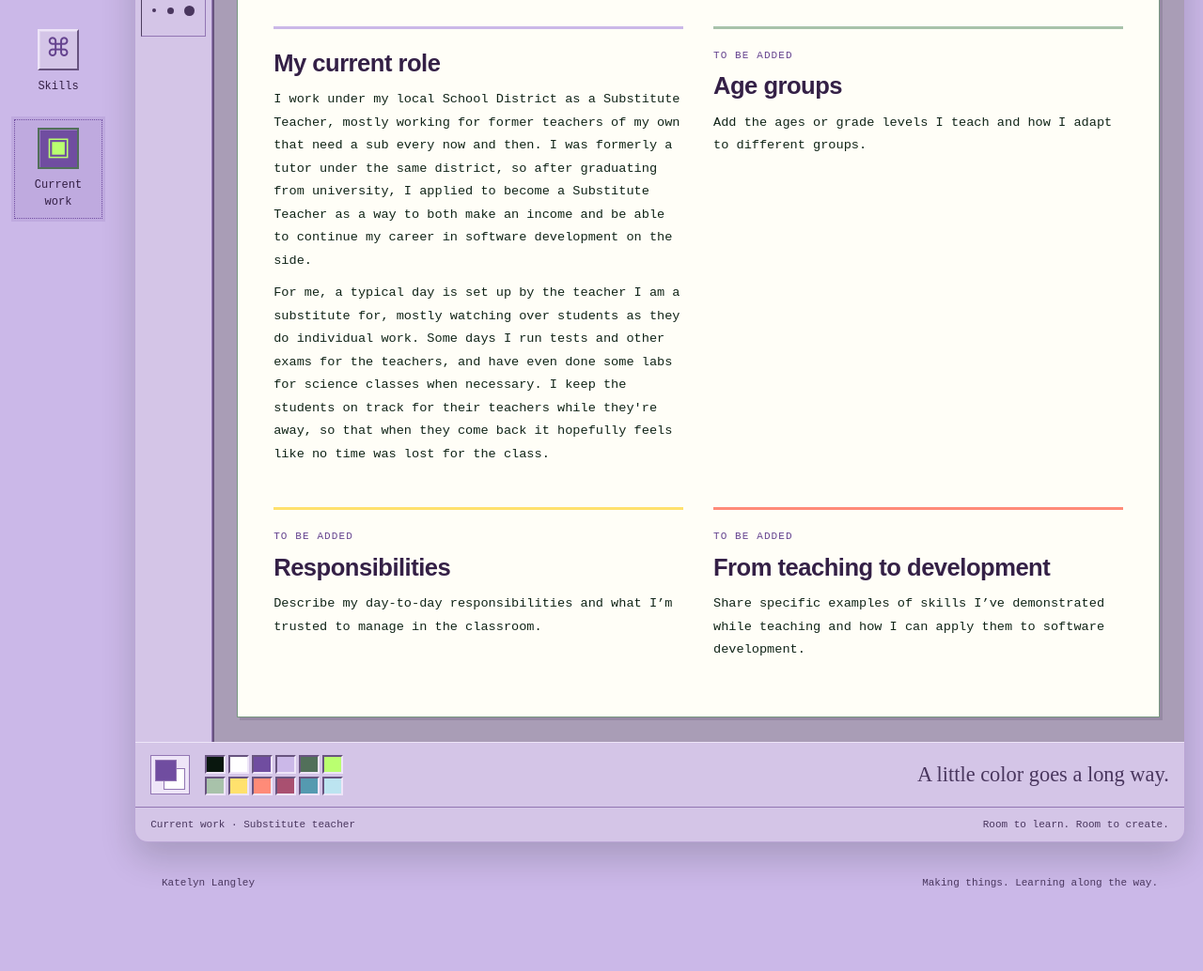
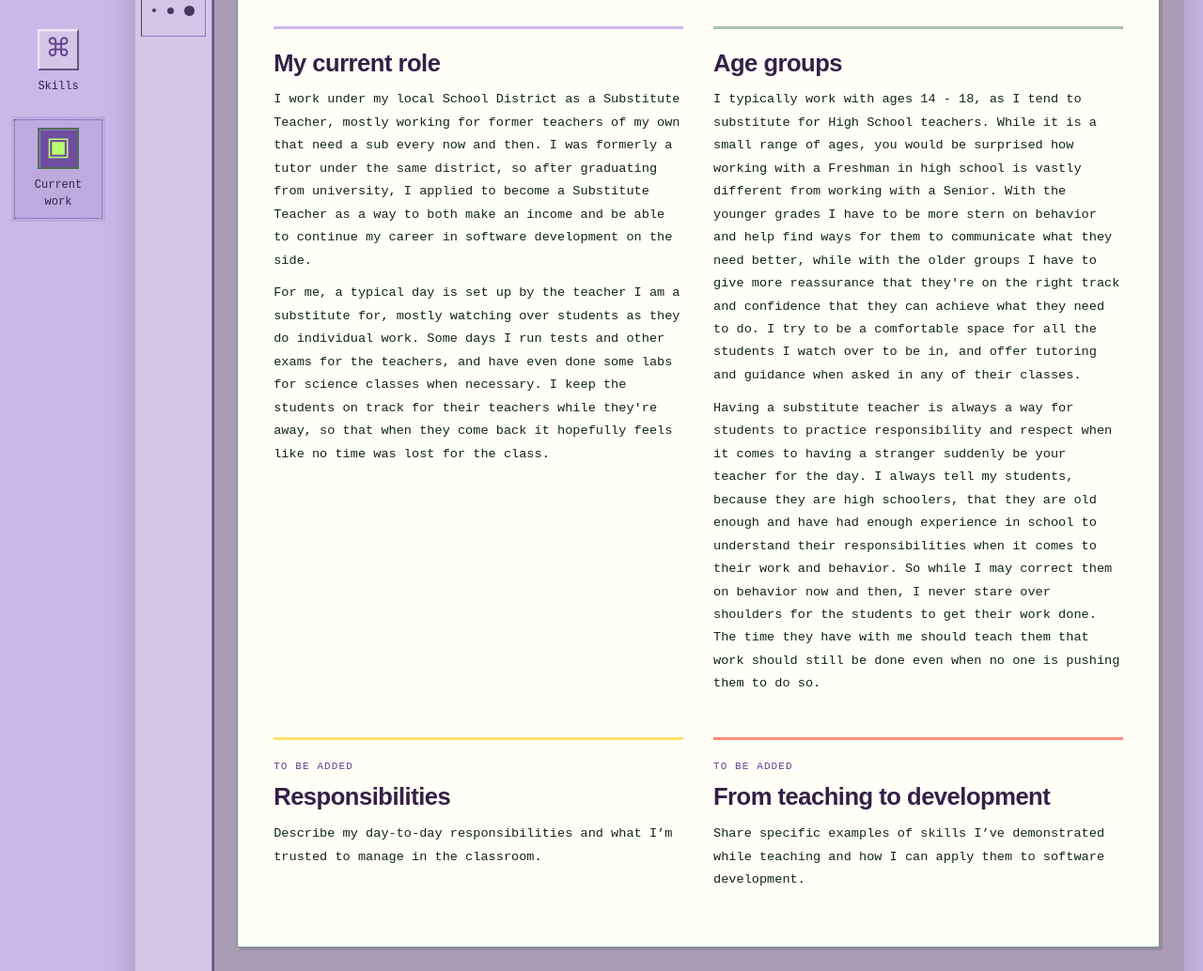
Before and after one commit to Iradesa/katelynlangley.dev, an Astro site: page /current-work in a window 1280 px wide. Shown: the part 366-1400 px from the top of the page at 94% size. Before the commit the page ends 1347 px from the top, so only its background shows below. Built offline with nearby package versions, Linux system fonts and the light colour scheme; Astro itself is replaced by a stand-in of ours.

Commit message:
content: describe teaching age groups

```diff
--- a/src/pages/current-work.astro
+++ b/src/pages/current-work.astro
@@ -8,7 +8,10 @@ const notes = [
     "I work under my local School District as a Substitute Teacher, mostly working for former teachers of my own that need a sub every now and then. I was formerly a tutor under the same district, so after graduating from university, I applied to become a Substitute Teacher as a way to both make an income and be able to continue my career in software development on the side.",
     "For me, a typical day is set up by the teacher I am a substitute for, mostly watching over students as they do individual work. Some days I run tests and other exams for the teachers, and have even done some labs for science classes when necessary. I keep the students on track for their teachers while they're away, so that when they come back it hopefully feels like no time was lost for the class.",
   ]},
-  {title: 'Age groups', prompt: 'Add the ages or grade levels I teach and how I adapt to different groups.'},
+  {title: 'Age groups', paragraphs: [
+    "I typically work with ages 14 - 18, as I tend to substitute for High School teachers. While it is a small range of ages, you would be surprised how working with a Freshman in high school is vastly different from working with a Senior. With the younger grades I have to be more stern on behavior and help find ways for them to communicate what they need better, while with the older groups I have to give more reassurance that they're on the right track and confidence that they can achieve what they need to do. I try to be a comfortable space for all the students I watch over to be in, and offer tutoring and guidance when asked in any of their classes.",
+    "Having a substitute teacher is always a way for students to practice responsibility and respect when it comes to having a stranger suddenly be your teacher for the day. I always tell my students, because they are high schoolers, that they are old enough and have had enough experience in school to understand their responsibilities when it comes to their work and behavior. So while I may correct them on behavior now and then, I never stare over shoulders for the students to get their work done. The time they have with me should teach them that work should still be done even when no one is pushing them to do so.",
+  ]},
   {title: 'Responsibilities', prompt: 'Describe my day-to-day responsibilities and what I’m trusted to manage in the classroom.'},
   {title: 'From teaching to development', prompt: 'Share specific examples of skills I’ve demonstrated while teaching and how I can apply them to software development.'},
 ];
```
